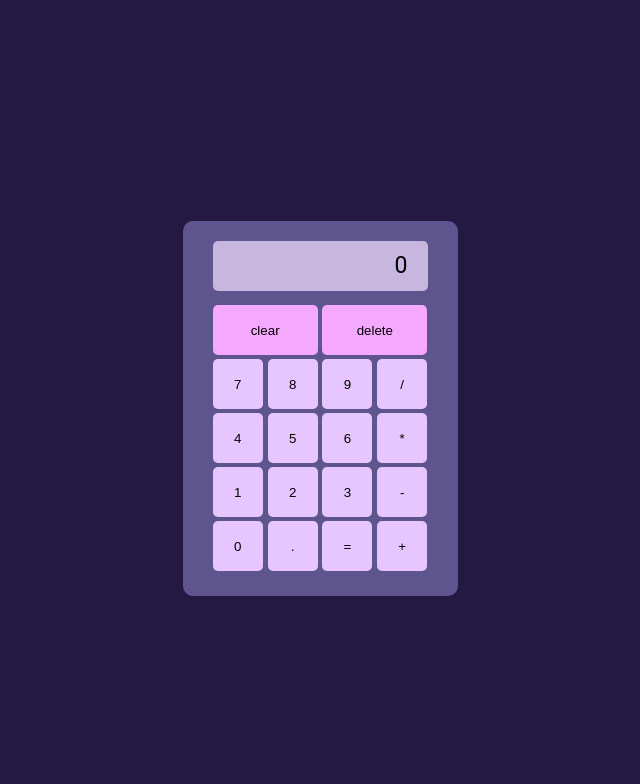
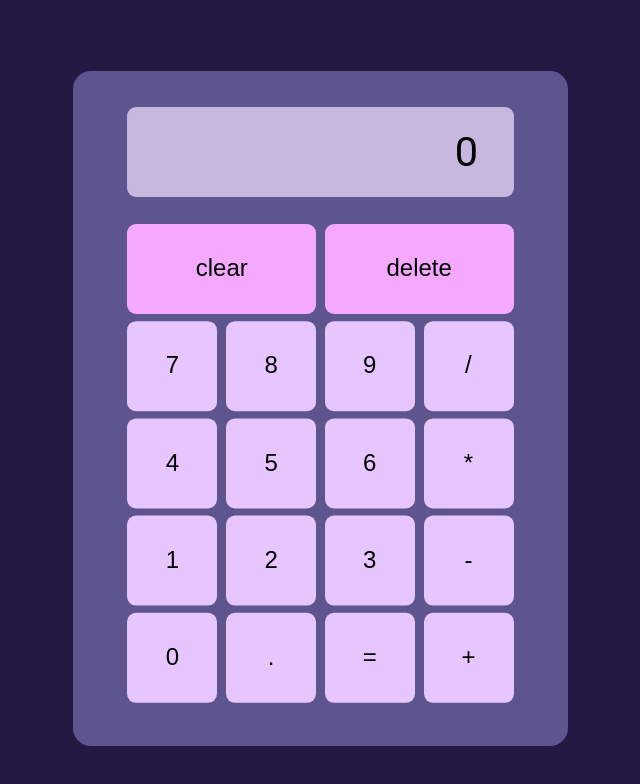
Before and after one commit to stxss/TOP-Calculator, a plain HTML site: page index.html in a window 1280 px wide. Shown: the whole page, without its empty margins (320-960 px from the left). Drawn offline with Linux system fonts and the light colour scheme.

Commit message:
Scale the calculator

```diff
--- a/css/style.css
+++ b/css/style.css
@@ -19,6 +19,7 @@ body {
     justify-content: center;
     width: 275px;
     height: 375px;
+    scale: 1.8;
     background-color: #5E548E;
     border-radius: 10px;
 }
```
